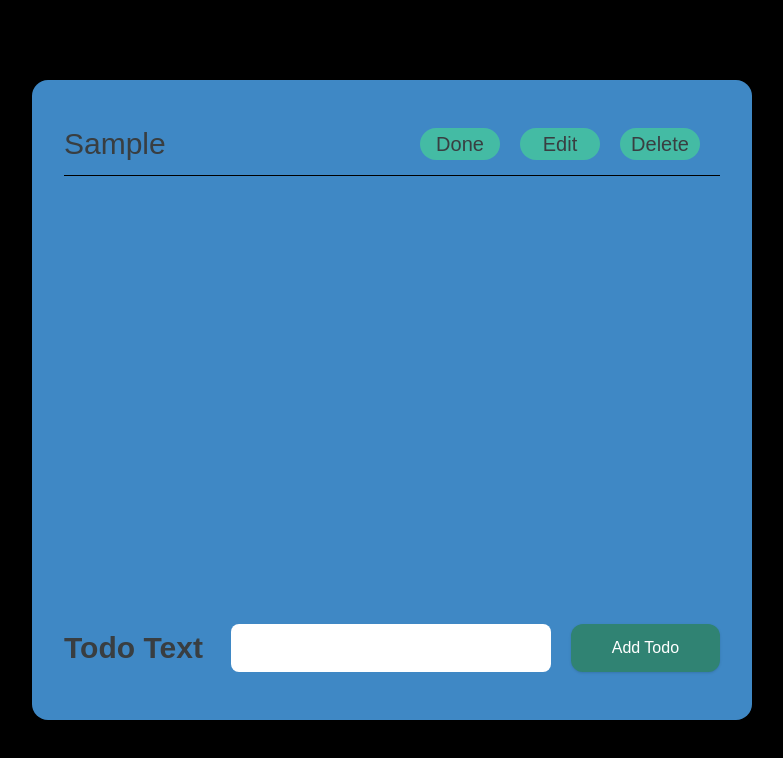
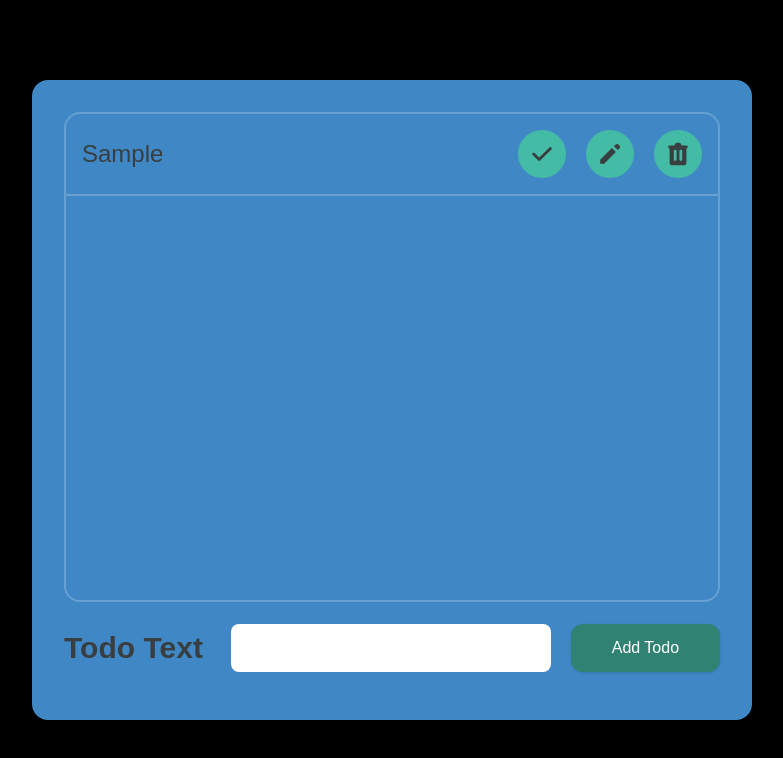
Before and after one commit to jeffrey125/todo-list-webapp-v2, a React (Create React App) app: page / in a window 1280 px wide. Both pictures are taken after typing "Sample" into the empty fields and a click on the button "Add Todo". Shown: the top 758 px of the page, without its empty margins (248-1031 px from the left). Built offline with nearby package versions, Linux system fonts and the light colour scheme; the HTML template or start-up script is replaced by a standard one.

Commit message:
style: added meadia queries

```diff
--- a/src/components/Todos/Todo.tsx
+++ b/src/components/Todos/Todo.tsx
@@ -1,20 +1,45 @@
+import { MouseEvent } from 'react';
+import { CheckIcon, PencilIcon, TrashIcon } from '@heroicons/react/solid';
+
 type TodoProps = {
+  id: string;
   todo: string;
 };
 
-const Todo = ({ todo }: TodoProps) => {
+const Todo = ({ todo, id }: TodoProps) => {
+  const doneHandler = (_: MouseEvent) => {
+    console.log(id);
+  };
+  const editHandler = (_: MouseEvent) => {
+    console.log(id);
+  };
+  const deleteHandler = (_: MouseEvent) => {
+    console.log(id);
+  };
+
   return (
-    <div className="flex justify-between items-center w-full h-16 border-b-[1px] border-black">
-      <li className="list-none">{todo}</li>
-      <div className="flex gap-5 mr-5">
-        <button className="text-xl border-none h-8 w-20 rounded-2xl bg-palette1 transition-all duration-300 hover:text-white hover:bg-palette1Shade hover:shadow focus:text-white focus:bg-palette1Shade focus:shadow active:text-white active:bg-palette1Shade active:shadow ">
-          Done
+    <div className="flex flex-col gap-5 w-full border-b-2 border-primaryTint2 py-4 sm:flex-row sm:justify-between sm: items-center lg:gap-0">
+      <li className="list-none break-all mx-4 sm:ml-4 sm:mx-0 sm:w-full">
+        {todo}
+      </li>
+      <div className="flex justify-center w-full gap-5 sm:justify-end sm:mr-4">
+        <button
+          onClick={doneHandler}
+          className="group flex justify-center items-center border-none h-10 w-10 sm:h-12 sm:w-12 rounded-full bg-palette1 transition-all duration-300 hover:bg-palette1Shade hover:shadow  focus:bg-palette1Shade focus:shadow active:bg-palette1Shade active:shadow"
+        >
+          <CheckIcon className="h-5 w-5 sm:h-7 sm:w-7  group-hover:fill-white transition-all duration-300" />
         </button>
-        <button className="text-xl border-none h-8 w-20 rounded-2xl bg-palette1 transition-all duration-300 hover:text-white hover:bg-palette1Shade hover:shadow focus:text-white focus:bg-palette1Shade focus:shadow active:text-white active:bg-palette1Shade active:shadow ">
-          Edit
+        <button
+          onClick={editHandler}
+          className="group flex justify-center items-center border-none h-10 w-10 sm:h-12 sm:w-12 rounded-full bg-palette1 transition-all duration-300 hover:bg-palette1Shade hover:shadow  focus:bg-palette1Shade focus:shadow active:bg-palette1Shade active:shadow"
+        >
+          <PencilIcon className="h-5 w-5 sm:h-7 sm:w-7  group-hover:fill-white transition-all duration-300" />
         </button>
-        <button className="text-xl border-none h-8 w-20 rounded-2xl bg-palette1 transition-all duration-300 hover:text-white hover:bg-palette1Shade hover:shadow focus:text-white focus:bg-palette1Shade focus:shadow active:text-white active:bg-palette1Shade active:shadow ">
-          Delete
+        <button
+          onClick={deleteHandler}
+          className="group flex justify-center items-center border-none h-10 w-10 sm:h-12 sm:w-12 rounded-full bg-palette1 transition-all duration-300 hover:bg-palette1Shade hover:shadow  focus:bg-palette1Shade focus:shadow active:bg-palette1Shade active:shadow"
+        >
+          <TrashIcon className="h-5 w-5 sm:h-7 sm:w-7  group-hover:fill-white transition-all duration-300" />
         </button>
       </div>
     </div>
--- a/src/components/Todos/Todos.tsx
+++ b/src/components/Todos/Todos.tsx
@@ -3,11 +3,13 @@ import TodosArr from '../../model/TodosType';
 
 const Todos = ({ items }: TodosArr) => {
   return (
-    <ul className="text-3xl overflow-scroll h-[30rem] p-0 m-0 flex flex-col">
-      {items.map((item) => (
-        <Todo key={item.id} todo={item.todo} />
-      ))}
-    </ul>
+    <div className="overflow-hidden w-full h-3/4 border-2 border-primaryTint2 rounded-2xl sm:h-[85%]">
+      <ul className="scroll-smooth text-2xl font-normal overflow-y-scroll flex flex-col h-full">
+        {items.map((item) => (
+          <Todo key={item.id} id={item.id} todo={item.todo} />
+        ))}
+      </ul>
+    </div>
   );
 };
 
--- a/src/components/UI/Card.tsx
+++ b/src/components/UI/Card.tsx
@@ -1,14 +1,13 @@
 import { ReactNode } from 'react';
 
 type CardProps = {
-  className?: string;
   children: ReactNode;
 };
 
-const Card = ({ className, children }: CardProps) => {
+const Card = ({ children }: CardProps) => {
   return (
     <div
-      className={`flex flex-col bg-primaryColor p-8 w-[45rem] h-[40rem] rounded-2xl shadow-xl ${className}`}
+      className={`flex flex-col bg-primaryColor p-8 w-full h-full  rounded-2xl shadow-xl lg:w-[45rem] lg:h-[40rem]`}
     >
       {children}
     </div>
```
